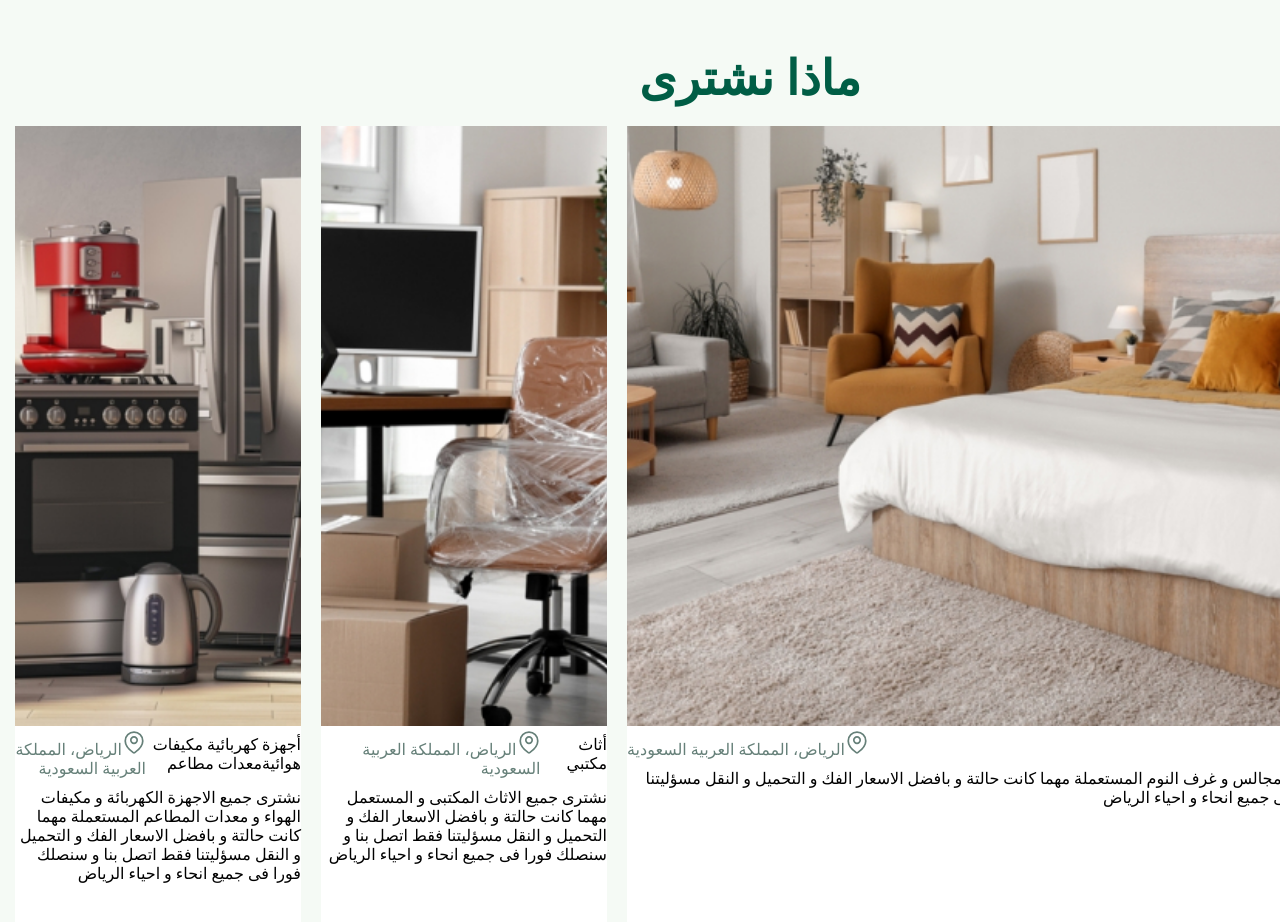
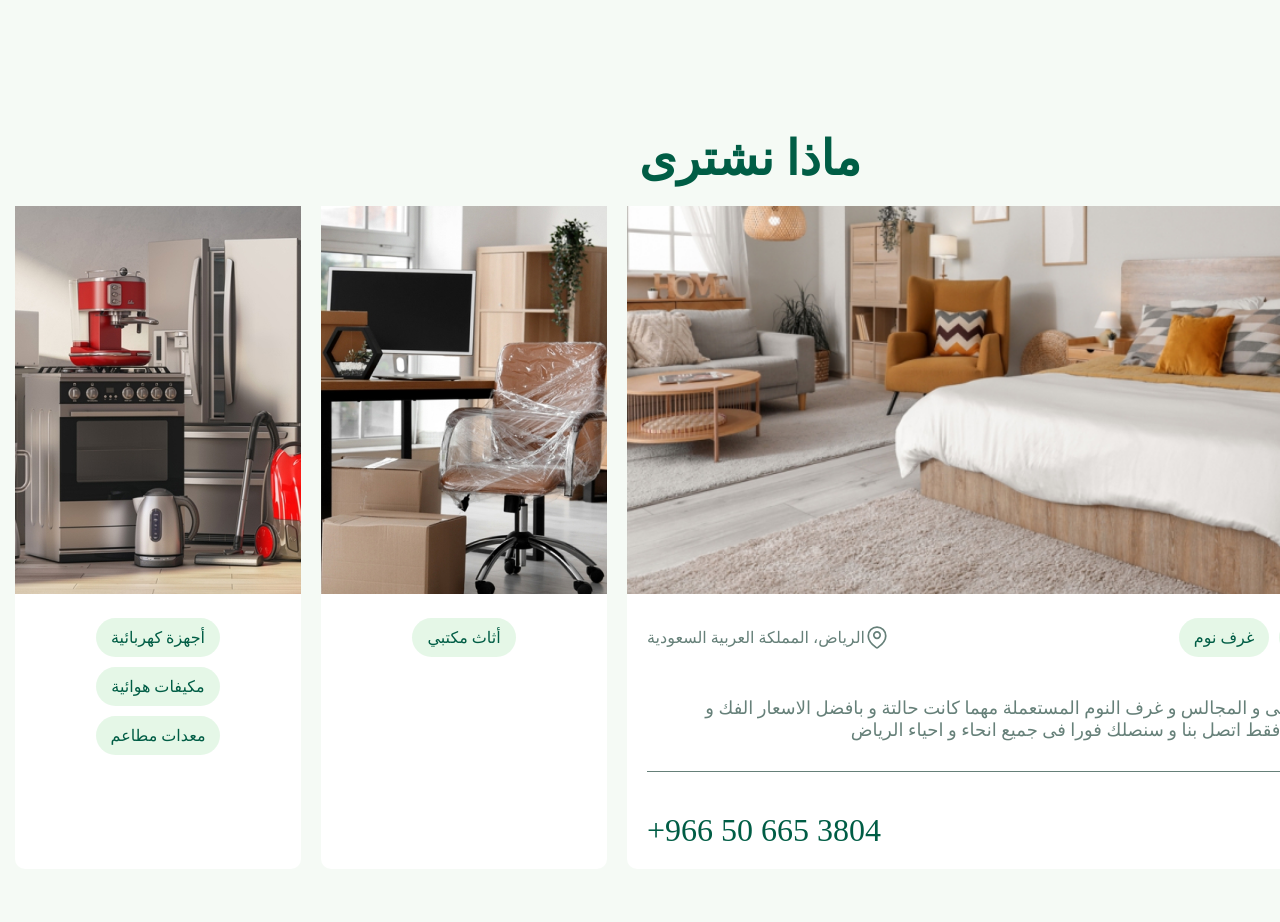
Before and after one commit to AshrafSayed2202/wareth, a React (Create React App) app: page / in a window 1280 px wide. Shown: the part 750-1672 px from the top of the page. Built offline with nearby package versions, Linux system fonts and the light colour scheme.

Commit message:
image cards enhance

```diff
--- a/src/assets/styles/ImageCardComponent.module.css
+++ b/src/assets/styles/ImageCardComponent.module.css
@@ -1,5 +1,6 @@
 .header {
     margin-bottom: 20px;
+    margin-top: 80px;
     font-size: 3rem;
     color: #005D45;
     font-weight: 600;
@@ -16,25 +17,9 @@
 .card {
     cursor: pointer;
     transition: transform 0.3s, width 0.3s;
-    height: 1000px;
     background-color: #FFFFFF;
     border-radius: 10px;
 }
-
-.cardGadgets {
-    display: flex;
-    flex-direction: row-reverse;
-    justify-content: space-between;
-    align-items: center;
-}
-
-.location {
-    color: #668079;
-}
-
-.keywords {}
-
-.keyword {}
 
 .active {
     width: 60%;
@@ -49,11 +34,91 @@
 .cardImage {
     object-fit: cover;
     width: 100%;
-    height: 60%;
     transition: 0.3s;
+    height: 388px;
+}
+
+.inactive .cardImage {
+    object-fit: cover;
+}
+
+.cardGadgets {
+    display: flex;
+    flex-direction: row-reverse;
+    justify-content: space-between;
+    align-items: center;
+    margin: 20px;
+}
+
+.location {
+    color: #668079;
+    display: flex;
+    align-items: center;
+}
+
+.keywords {
+    display: flex;
+    gap: 10px;
+}
+
+.keyword {
+    display: inline-block;
+    color: #005D45;
+    background-color: hsla(125, 54%, 87%, 0.5);
+    border-radius: 100px;
+    padding: 10px 15px;
 }
 
 .cardText {
     margin-top: 10px;
     font-size: 1rem;
+    color: #668079;
+    padding: 20px;
+    font-size: 18px;
 }
+
+.cardText::after {
+    content: '';
+    display: block;
+    height: 1px;
+    width: 100%;
+    background-color: #668079;
+    margin-top: 30px;
+}
+
+.contacts {
+    display: flex;
+    justify-content: space-between;
+    margin: 20px;
+}
+
+.contacts span {
+    color: #005D45;
+}
+
+.contacts span:first-child {
+    font-size: 24px;
+}
+
+.contacts span:nth-child(2) {
+    font-size: 32px;
+}
+
+.inactive .cardText,
+.inactive .cardText::after,
+.inactive .location,
+.inactive .contacts {
+    display: none;
+    opacity: 0;
+    transition: 0.3s;
+}
+
+.inactive .keywords {
+    flex-direction: column;
+    text-align: center;
+}
+
+.inactive .cardGadgets {
+    justify-content: center;
+    align-items: center;
+}
--- a/src/components/ImageCardComponent.jsx
+++ b/src/components/ImageCardComponent.jsx
@@ -72,6 +72,10 @@ const ImageCardComponent = () => {
                                 </div>
                             </div>
                             <p className={styles.cardText}>{card.text}</p>
+                            <div className={styles.contacts}>
+                                <span>اتصل بنا</span>
+                                <span dir='ltr'>+966 50 665 3804</span>
+                            </div>
                         </div>
                     );
                 })}
```
